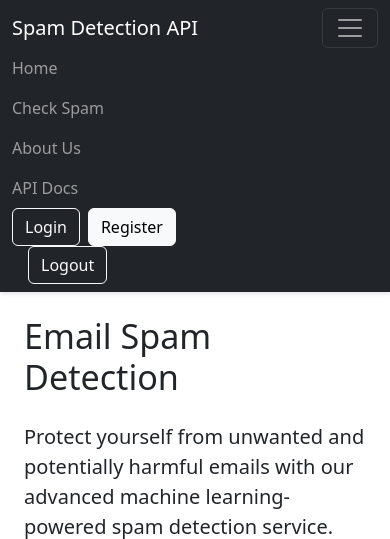
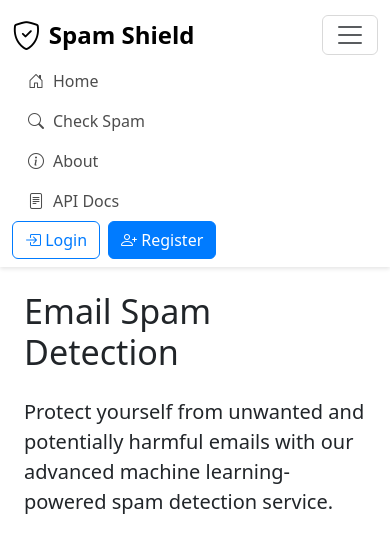
Before and after one commit to loka1/Spam-Shield, a Flask app: page /app in a window 390 px wide, after a click that opens the changed part. Shown: the top 539 px of the page. Run offline with Flask 3, Linux system fonts and the light colour scheme.

Commit message:
Enhance navbar design and authentication UI with responsive styling and icons

```diff
--- a/static/css/style.css
+++ b/static/css/style.css
@@ -23,7 +23,41 @@ body {
 }
 
 .navbar {
+    background: #ffffff;
     box-shadow: 0 2px 4px rgba(0, 0, 0, 0.1);
+}
+
+.navbar-brand {
+    font-size: 1.5rem;
+    font-weight: 600;
+}
+
+.navbar-brand i {
+    font-size: 1.8rem;
+}
+
+.navbar-light .navbar-nav .nav-link {
+    color: rgba(0, 0, 0, 0.7);
+}
+
+.navbar-light .navbar-nav .nav-link:hover {
+    color: rgba(0, 0, 0, 0.9);
+    background-color: rgba(0, 0, 0, 0.05);
+}
+
+.nav-link {
+    padding: 0.5rem 1rem;
+    font-weight: 500;
+    transition: all 0.3s ease;
+}
+
+.nav-link i {
+    margin-right: 0.3rem;
+}
+
+.nav-link:hover {
+    background-color: rgba(255, 255, 255, 0.1);
+    border-radius: 4px;
 }
 
 .alert-success {
@@ -66,9 +100,9 @@ body {
 }
 
 .btn-outline-primary:hover {
+    color: #fff;
     background-color: #007bff;
     border-color: #007bff;
-    color: white;
 }
 
 .text-truncate-container {
@@ -82,3 +116,84 @@ body {
     -webkit-line-clamp: 2;
     -webkit-box-orient: vertical;
 }
+
+/* Auth buttons */
+.guest-only, .auth-only {
+    transition: opacity 0.3s ease;
+}
+
+/* Override Bootstrap's display utilities */
+.guest-only {
+    display: none !important;
+}
+
+.guest-only.show {
+    display: flex !important;
+}
+
+.auth-only {
+    display: none !important;
+}
+
+.auth-only.show {
+    display: flex !important;
+}
+
+.auth-required {
+    display: none !important;
+}
+
+.auth-required.show {
+    display: block !important;
+}
+
+.admin-required {
+    display: none !important;
+}
+
+.admin-required.show {
+    display: block !important;
+}
+
+.btn-outline-light {
+    border-width: 2px;
+}
+
+.btn-outline-light:hover {
+    background-color: rgba(255, 255, 255, 0.1);
+}
+
+#username-display {
+    font-weight: 500;
+    margin-left: 0.3rem;
+    color: #007bff;
+}
+
+/* Auth buttons styling */
+.auth-buttons {
+    display: none;
+}
+
+.guest-only.auth-buttons.show {
+    display: flex !important;
+}
+
+.auth-only.auth-buttons.show {
+    display: flex !important;
+    align-items: center;
+}
+
+/* Navbar colors for light theme */
+.navbar {
+    background: #ffffff;
+    box-shadow: 0 2px 4px rgba(0, 0, 0, 0.1);
+}
+
+.navbar-text {
+    color: #333;
+}
+
+.navbar-text {
+    font-weight: 500;
+    margin-left: 0.3rem;
+}
--- a/templates/base.html
+++ b/templates/base.html
@@ -5,44 +5,71 @@
     <meta name="viewport" content="width=device-width, initial-scale=1.0">
     <title>{% block title %}Spam Detection API{% endblock %}</title>
     <link href="https://cdn.jsdelivr.net/npm/bootstrap@5.3.0/dist/css/bootstrap.min.css" rel="stylesheet">
+    <link rel="stylesheet" href="https://cdn.jsdelivr.net/npm/bootstrap-icons@1.8.1/font/bootstrap-icons.css">
     <link rel="stylesheet" href="{{ url_for('static', filename='css/style.css') }}">
     {% block extra_css %}{% endblock %}
 </head>
 <body>
-    <nav class="navbar navbar-expand-lg navbar-dark bg-dark">
+    <nav class="navbar navbar-expand-lg navbar-light sticky-top">
         <div class="container">
-            <a class="navbar-brand" href="{{ url_for('frontend_index') }}">Spam Detection API</a>
+            <a class="navbar-brand d-flex align-items-center" href="{{ url_for('frontend_index') }}">
+                <i class="bi bi-shield-check me-2"></i>
+                <span>Spam Shield</span>
+            </a>
             <button class="navbar-toggler" type="button" data-bs-toggle="collapse" data-bs-target="#navbarNav">
                 <span class="navbar-toggler-icon"></span>
             </button>
             <div class="collapse navbar-collapse" id="navbarNav">
                 <ul class="navbar-nav me-auto">
                     <li class="nav-item">
-                        <a class="nav-link" href="{{ url_for('frontend_index') }}">Home</a>
+                        <a class="nav-link" href="{{ url_for('frontend_index') }}">
+                            <i class="bi bi-house-door"></i> Home
+                        </a>
                     </li>
                     <li class="nav-item">
-                        <a class="nav-link" href="{{ url_for('frontend_check') }}">Check Spam</a>
+                        <a class="nav-link" href="{{ url_for('frontend_check') }}">
+                            <i class="bi bi-search"></i> Check Spam
+                        </a>
                     </li>
-                    <li class="nav-item" id="history-nav" style="display: none;">
-                        <a class="nav-link" href="{{ url_for('frontend_history') }}">History</a>
+                    <li class="nav-item auth-required" style="display: none;">
+                        <a class="nav-link" href="{{ url_for('frontend_history') }}">
+                            <i class="bi bi-clock-history"></i> History
+                        </a>
                     </li>
-                    <li class="nav-item" id="admin-nav" style="display: none;">
-                        <a class="nav-link" href="{{ url_for('admin_dashboard') }}">Admin Panel</a>
+                    <li class="nav-item admin-required" style="display: none;">
+                        <a class="nav-link" href="{{ url_for('admin_dashboard') }}">
+                            <i class="bi bi-speedometer2"></i> Admin Panel
+                        </a>
                     </li>
                     <li class="nav-item">
-                        <a class="nav-link" href="{{ url_for('frontend_about') }}">About Us</a>
+                        <a class="nav-link" href="{{ url_for('frontend_about') }}">
+                            <i class="bi bi-info-circle"></i> About
+                        </a>
                     </li>
                     <li class="nav-item">
-                        <a class="nav-link" href="/docs">API Docs</a>
+                        <a class="nav-link" href="/docs">
+                            <i class="bi bi-file-text"></i> API Docs
+                        </a>
                     </li>
                 </ul>
-                <div class="d-flex" id="auth-buttons">
-                    <a href="{{ url_for('frontend_login') }}" class="btn btn-outline-light me-2">Login</a>
-                    <a href="{{ url_for('frontend_register') }}" class="btn btn-light">Register</a>
-                </div>
-                <div class="d-flex" id="user-info" style="display: none;">
-                    <span class="navbar-text me-3" id="username-display"></span>
-                    <button class="btn btn-outline-light" id="logout-btn">Logout</button>
+                <div class="ms-auto">
+                    <div class="guest-only auth-buttons">
+                        <a href="{{ url_for('frontend_login') }}" class="btn btn-outline-primary me-2">
+                            <i class="bi bi-box-arrow-in-right"></i> Login
+                        </a>
+                        <a href="{{ url_for('frontend_register') }}" class="btn btn-primary">
+                            <i class="bi bi-person-plus"></i> Register
+                        </a>
+                    </div>
+                    <div class="auth-only auth-buttons">
+                        <span class="navbar-text me-3">
+                            <i class="bi bi-person-circle"></i>
+                            <span id="username-display"></span>
+                        </span>
+                        <button class="btn btn-outline-primary" id="logout-btn">
+                            <i class="bi bi-box-arrow-right"></i> Logout
+                        </button>
+                    </div>
                 </div>
             </div>
         </div>
@@ -55,7 +82,7 @@
 
     <footer class="footer mt-5 py-3 bg-light">
         <div class="container text-center">
-            <span class="text-muted">Spam Detection API &copy; 2025</span>
+            <span class="text-muted">Spam Shield &copy; 2025</span>
         </div>
     </footer>
 
```
Also changed, not shown: static/js/auth.js (+26 -16 lines).
